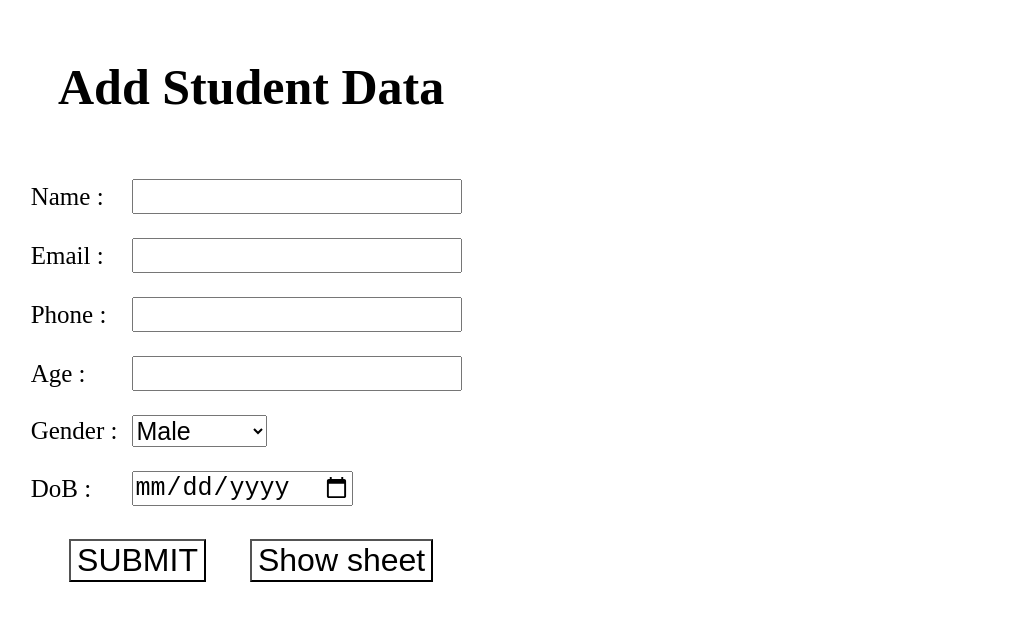
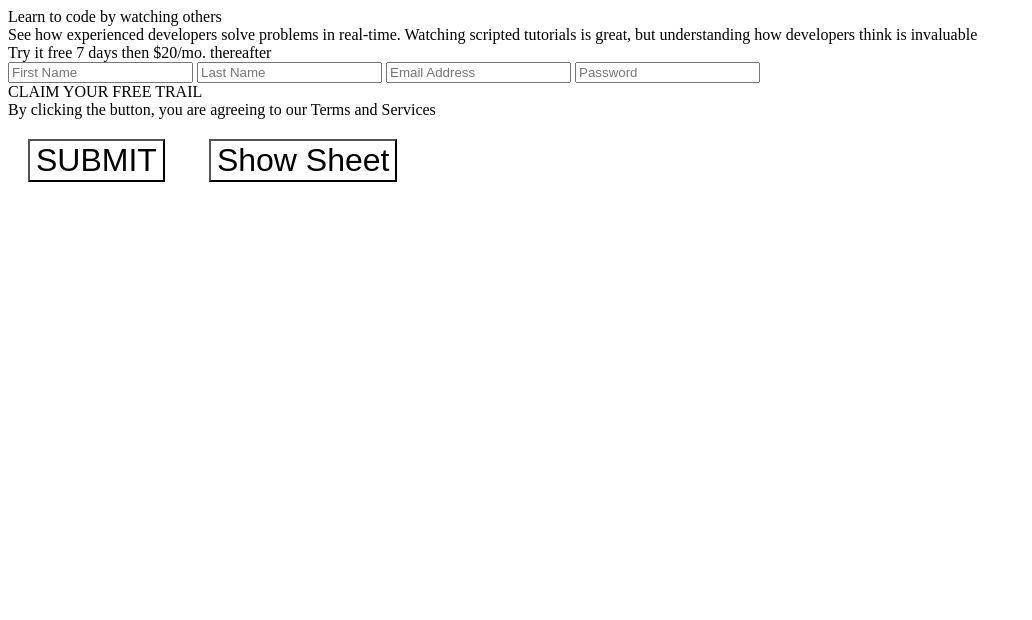
Before and after one commit to gautamVaja/task-2.1, a plain HTML site: page index.html in a window 1280 px wide. Shown: the whole page, without its empty margins (0-1032 px from the left). Drawn offline with Linux system fonts and the light colour scheme.

Commit message:
html is ready

```diff
--- a/index.html
+++ b/index.html
@@ -1,24 +1,3 @@
-<!--
-BONUSTASK
-
-Create an web application using create-react-app template
-1. Create a form with the following details
-User Model,
-
-a. Name - string
-b. Email - should be a valid email address
-c. Phone - should
-d. Age - should be an int
-e. Gender - dropdown list
-f. Date of Birth - date time stamp
-
-2. Submit Button - on submitting the form, add the details of entered user detail
-to the list of user models
-3. Proper validation should be done on submitting the form. Display the
-validation error in proper format
-4. Display the details in the table format
--->
-
 <!DOCTYPE html>
 <html lang="en">
 
@@ -32,46 +11,39 @@ validation error in proper format
 
 <body>
     <div id="innbody">
-        <div id="header">
-            Add Student Data
+        <div id="left">
+            <div id="oneleft">
+                Learn to code by watching others
+            </div>
+            <div id="secleft">
+                See how experienced developers solve problems in real-time. Watching scripted tutorials is great, but
+                understanding how developers think is invaluable
+            </div>
         </div>
-        <table>
-            <tr>
-                <td>Name :</td>
-                <td><input type="text" class="name" required id="name"></td>
-            </tr>
-            <tr>
-                <td>Email :</td>
-                <td><input type="email" class="name" required id="email"></td>
-            </tr>
-            <tr>
-                <td>Phone :</td>
-                <td><input type="number" class="name" required id="phone"></td>
-            </tr>
-            <tr>
-                <td>Age :</td>
-                <td><input type="number" class="name" required id="age"></td>
-            </tr>
-            <tr>
-                <td>Gender :</td>
-                <td>
-                    <select name="gen" class="name" id="gen" required>
-                        <option value="male">Male</option>
-                        <option value="female">Female</option>
-                        <option value="other">Other</option>
-                        <option value="notToSay">Not to say</option>
-                    </select>
-                </td>
-            </tr>
-            <tr>
-                <td>DoB :</td>
-                <td><input type="date" class="name" required id="dob"></td>
-            </tr>
-        </table>
-
+        <div id="right">
+            <div id="lable">
+                Try it free 7 days then $20/mo. thereafter
+            </div>
+            <div id="secright">
+                <div id="form">
+                    <form action="get">
+                        <input type="text" name="fname" id="fname" placeholder="First Name">
+                        <input type="text" name="lname" id="lname" placeholder="Last Name">
+                        <input type="email" name="email" id="email" placeholder="Email Address">
+                        <input type="text" name="psw" id="psw" placeholder="Password">
+                    </form>
+                </div>
+                <div id="claimButt">
+                    CLAIM YOUR FREE TRAIL
+                </div>
+                <div id="tnc">
+                    By clicking the button, you are agreeing to our <span class="tnc2">Terms and Services</span>
+                </div>
+            </div>
+        </div>
         <div>
             <button class="but" id="submit">SUBMIT</button>
-            <button class="but" id="show">Show sheet</button>
+            <button class="but" id="show">Show Sheet</button>
         </div>
     </div>
     <div id="sheet">
@@ -84,14 +56,6 @@ validation error in proper format
                 <td>Gender</td>
                 <td>DoB</td>
             </tr>
-            <!-- <tr>
-                <td>name</td>
-                <td>email</td>
-                <td>phone</td>
-                <td>age</td>
-                <td>gender</td>
-                <td>dob</td>
-            </tr> -->
         </table>
         <button class="but" id="add">Add More</button>
     </div>
--- a/style.css
+++ b/style.css
@@ -1,34 +1,13 @@
-#innbody td {
-    font-size: 25px;
-    font-family: 'Times New Roman', Times, serif;
-    font-weight: 500;
-}
-
-#header {
-    font-size: 50px;
-    font-family: 'Times New Roman', Times, serif;
-    font-weight: 800;
-    margin: 50px;
-}
-
-#innbody {
-    display: inline-flex;
-    align-items: center;
-    flex-direction: column;
-    justify-content: center;
-}
-
-input, select, option {
-    font-size: 25px;
-    margin: 10px;
-}
-
 .but {
     background-color: white;
     font-weight: 400;
     font-size: 2em;
     margin: 20px;
 }
+
+/** main page*/
+
+
 
 /** sheet details */
 
```
